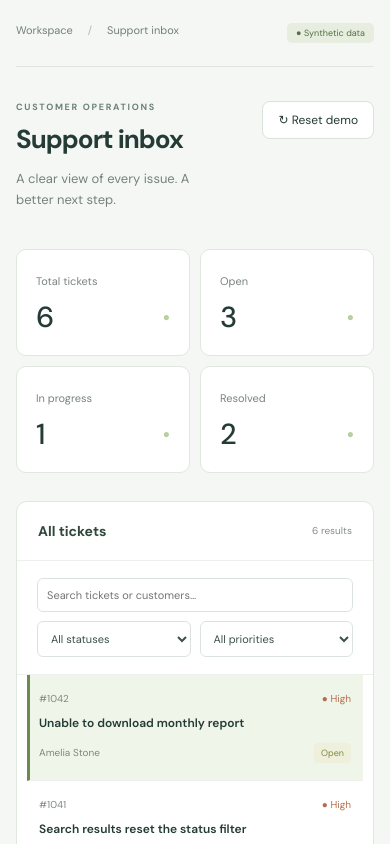
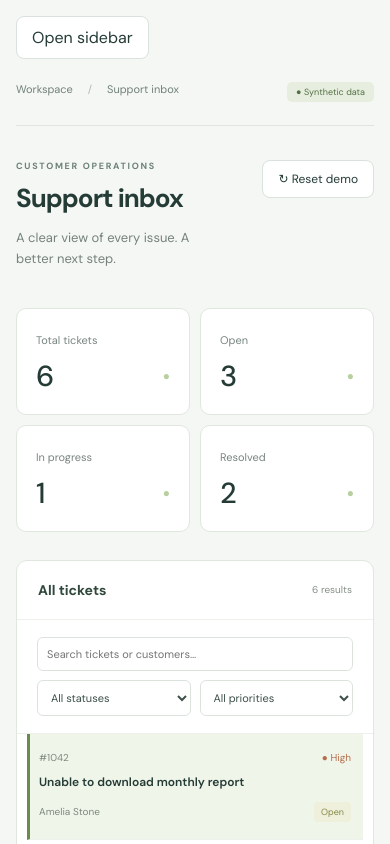
Before and after one commit to Mohmmed93/harness-engineering-demo, a React (Vite) app: page / in a window 390 px wide. Shown: the top 844 px of the page. Built offline with nearby package versions, Linux system fonts and the light colour scheme.

Commit message:
Fix ClickUp task 123jpnbekuk

```diff
--- a/src/main.tsx
+++ b/src/main.tsx
@@ -1,4 +1,4 @@
-import React, { useState } from "react";
+import React, { useEffect, useRef, useState } from "react";
 import { createRoot } from "react-dom/client";
 import "./style.css";
 
@@ -82,6 +82,14 @@ const seed: Ticket[] = [
   },
 ];
 function App() {
+  const [sidebarOpen, setSidebarOpen] = useState(false);
+  const sidebarToggle = useRef<HTMLButtonElement>(null);
+  useEffect(() => {
+    const mobile = window.matchMedia("(max-width: 600px)");
+    const resetSidebar = () => setSidebarOpen(false);
+    mobile.addEventListener("change", resetSidebar);
+    return () => mobile.removeEventListener("change", resetSidebar);
+  }, []);
   const [tickets, setTickets] = useState<Ticket[]>(structuredClone(seed));
   const [query, setQuery] = useState("");
   const [status, setStatus] = useState("All statuses");
@@ -121,8 +129,23 @@ function App() {
     setMessage("Demo data reset.");
   }
   return (
-    <div className="shell">
-      <aside className="sidebar">
+    <div className="shell" onKeyDown={(event) => {
+      if (event.key === "Escape" && sidebarOpen) {
+        setSidebarOpen(false);
+        sidebarToggle.current?.focus();
+      }
+    }}>
+      <button
+        ref={sidebarToggle}
+        className="sidebar-toggle"
+        type="button"
+        aria-expanded={sidebarOpen}
+        aria-controls="workspace-sidebar"
+        onClick={() => setSidebarOpen((open) => !open)}
+      >
+        {sidebarOpen ? "Close sidebar" : "Open sidebar"}
+      </button>
+      <aside id="workspace-sidebar" aria-label="Workspace" className={`sidebar${sidebarOpen ? " is-open" : ""}`}>
         <a className="brand" href="./">
           <span className="logo">S</span>signal<span className="dot">●</span>
         </a>
--- a/src/style.css
+++ b/src/style.css
@@ -42,6 +42,9 @@ button:disabled {
 .shell {
   display: flex;
   min-height: 100vh;
+}
+.sidebar-toggle {
+  display: none;
 }
 .sidebar {
   width: 230px;
@@ -418,8 +421,28 @@ footer label {
   }
 }
 @media (max-width: 600px) {
+  .shell {
+    flex-direction: column;
+  }
+  .sidebar-toggle {
+    display: block;
+    align-self: flex-start;
+    margin: 16px 16px 0;
+  }
   .sidebar {
     display: none;
+    position: static;
+    width: 100%;
+    margin-top: 16px;
+  }
+  .sidebar.is-open {
+    display: flex;
+  }
+  .sidebar .workspace {
+    margin-top: 24px;
+  }
+  .sidebar-bottom {
+    margin-top: 24px;
   }
   main {
     margin: 0;
```
